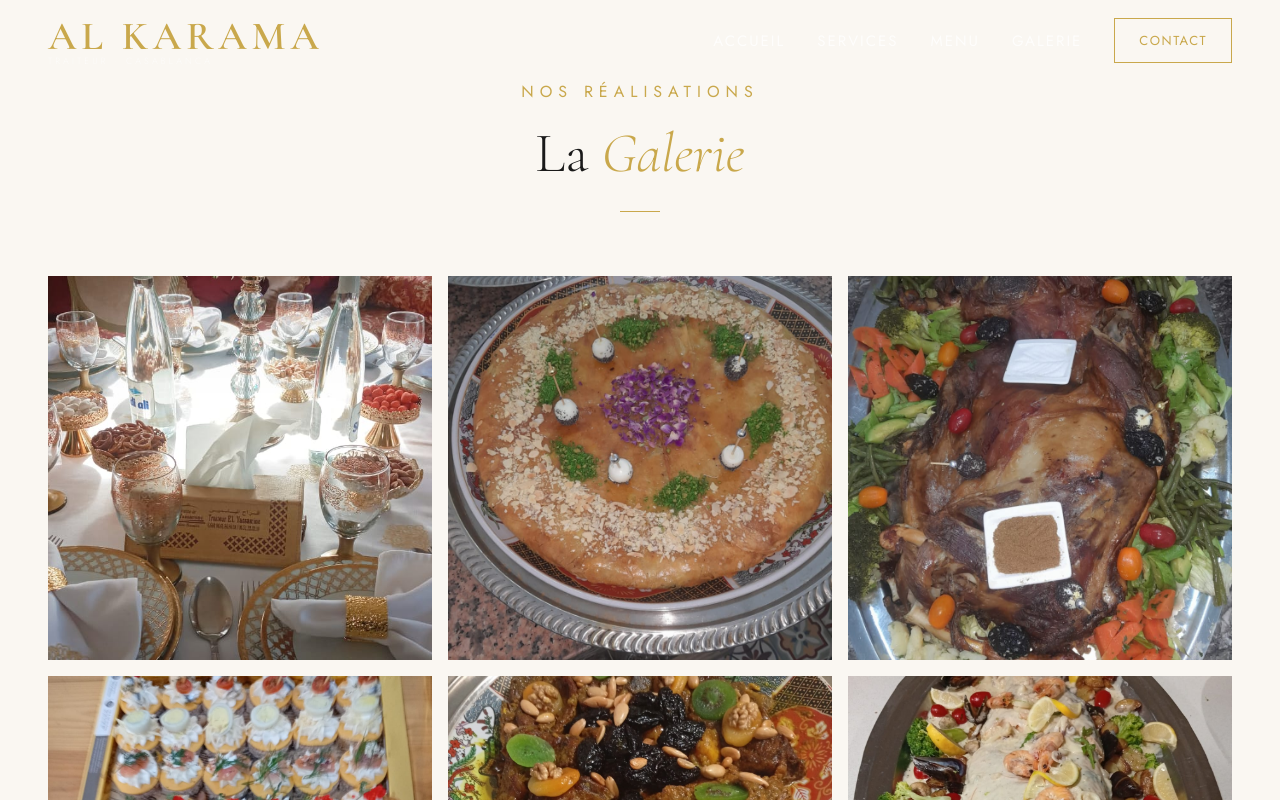
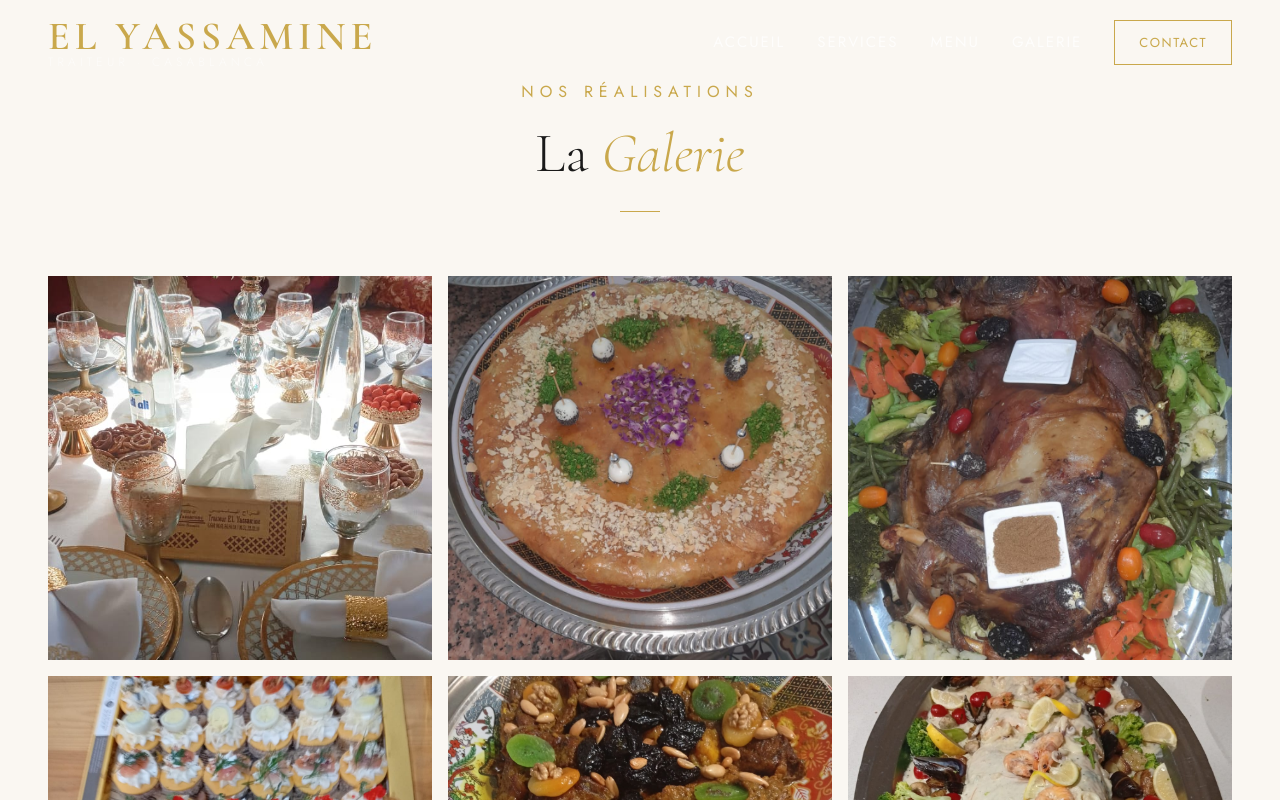
Before and after one commit to walid-habibi-2004/traiteur-front-end, a React (Vite) app: page /blog in a window 1280 px wide. Shown: the top 800 px of the page. Built offline with nearby package versions, Linux system fonts and the light colour scheme.

Commit message:
update at nom

```diff
--- a/src/components/About.jsx
+++ b/src/components/About.jsx
@@ -68,7 +68,7 @@ export default function About() {
             fontSize: "clamp(0.875rem, 2vw, 0.9375rem)", lineHeight: 1.9, color: "var(--warm-gray)",
             fontWeight: 300, marginBottom: "24px", fontFamily: "'Jost', sans-serif",
           }}>
-            Depuis plus de 12 ans, Al Karama est le traiteur de référence à Casablanca.
+            Depuis plus de 12 ans, El Yassamine est le traiteur de référence à Casablanca.
             Nous marions la richesse de la gastronomie marocaine à une élégance contemporaine
             pour créer des événements qui marquent les esprits.
           </p>
--- a/src/components/Contact.jsx
+++ b/src/components/Contact.jsx
@@ -48,9 +48,9 @@ export default function Contact() {
           {/* Infos */}
           <div style={{ display: "flex", flexDirection: "column", gap: "32px" }}>
             {[
-              { icon: Phone, label: "Téléphone", value: "+212 6 XX XX XX XX" },
+              { icon: Phone, label: "Téléphone", value: "+212661-868038" },
               { icon: Mail, label: "Email", value: "contact@alkarama.ma" },
-              { icon: MapPin, label: "Adresse", value: "Casablanca, Maroc" },
+              { icon: MapPin, label: "Adresse", value: "Casablanca, Bouskoura, oulad saleh" },
             ].map(({ icon: Icon, label, value }) => (
               <div key={label} style={{ display: "flex", gap: "16px", alignItems: "flex-start" }}>
                 <div style={{
@@ -132,7 +132,7 @@ export default function Contact() {
             allowFullScreen=""
             loading="lazy"
             referrerPolicy="no-referrer-when-downgrade"
-            title="Localisation Al Karama"
+            title="Localisation El Yassamine"
           />
 
           {/* Open in Maps button */}
--- a/src/components/Features.jsx
+++ b/src/components/Features.jsx
@@ -86,7 +86,7 @@ export default function Features() {
           fontFamily: "'Jost', sans-serif",
           fontWeight: 300,
         }}>
-          Al Karama révolutionne la prise de commande traiteur en vous mettant à disposition
+          El Yassamine révolutionne la prise de commande traiteur en vous mettant à disposition
           une plateforme <strong style={{ color: "var(--white)", fontWeight: 500 }}>adaptée à toutes les attentes</strong> et des
           menus élaborés à partir de <strong style={{ color: "var(--white)", fontWeight: 500 }}>produits frais et de saison.</strong>
         </p>
--- a/src/components/Footer.jsx
+++ b/src/components/Footer.jsx
@@ -9,7 +9,7 @@ export default function Footer() {
           fontFamily: "'Cormorant Garamond', serif",
           fontSize: "clamp(1.125rem, 3vw, 1.375rem)", fontWeight: 600, letterSpacing: "3px",
           color: "var(--gold)", textTransform: "uppercase",
-        }}>Al Karama</div>
+        }}>El Yassamine</div>
         <div style={{
           fontSize: "9px", letterSpacing: "4px",
           color: "rgba(255,255,255,0.3)", marginTop: "4px",
@@ -22,7 +22,7 @@ export default function Footer() {
         fontFamily: "'Jost', sans-serif", fontWeight: 300,
         letterSpacing: "1px",
       }}>
-        © 2025 Al Karama · Tous droits réservés
+        © 2025 El Yassamine · Tous droits réservés
       </p>
 
       <div className="footer__links">
--- a/src/components/Navbar.jsx
+++ b/src/components/Navbar.jsx
@@ -42,8 +42,8 @@ export default function Navbar() {
       }}>
         <a href="/" style={{ textDecoration: "none" }} onClick={closeMenu}>
           <div style={{ display: "flex", flexDirection: "column", lineHeight: 1 }}>
-            <span className="navbar__logo-title">Al Karama</span>
-            <span className="navbar__logo-sub">Traiteur · Casablanca</span>
+            <span className="navbar__logo-title">El Yassamine</span>
+            <span className="navbar__logo-sub" style={{fontSize: "12px"}}>Traiteur · Casablanca</span>
           </div>
         </a>
 
--- a/src/components/Temoignages.jsx
+++ b/src/components/Temoignages.jsx
@@ -4,19 +4,19 @@ const temoignages = [
   {
     name: "Fatima Benali",
     role: "Mariée — Casablanca",
-    text: "Al Karama a rendu notre mariage absolument magique. La cuisine était sublime, la décoration à couper le souffle. Nos invités en parlent encore des mois après !",
+    text: "El Yassamine a rendu notre mariage absolument magique. La cuisine était sublime, la décoration à couper le souffle. Nos invités en parlent encore des mois après !",
     stars: 5,
   },
   {
     name: "Karim El Fassi",
     role: "Directeur RH — OCP Group",
-    text: "Pour notre séminaire annuel, Al Karama a assuré un buffet d'une qualité exceptionnelle. Professionnalisme, ponctualité, et saveurs inoubliables. Je recommande vivement.",
+    text: "Pour notre séminaire annuel, El Yassamine a assuré un buffet d'une qualité exceptionnelle. Professionnalisme, ponctualité, et saveurs inoubliables. Je recommande vivement.",
     stars: 5,
   },
   {
     name: "Nadia Chraibi",
     role: "Organisatrice d'événements",
-    text: "Je fais appel à Al Karama pour tous mes clients exigeants. Ils ne déçoivent jamais — la qualité, la présentation et le service sont toujours au rendez-vous.",
+    text: "Je fais appel à El Yassamine pour tous mes clients exigeants. Ils ne déçoivent jamais — la qualité, la présentation et le service sont toujours au rendez-vous.",
     stars: 5,
   },
 ];
```
